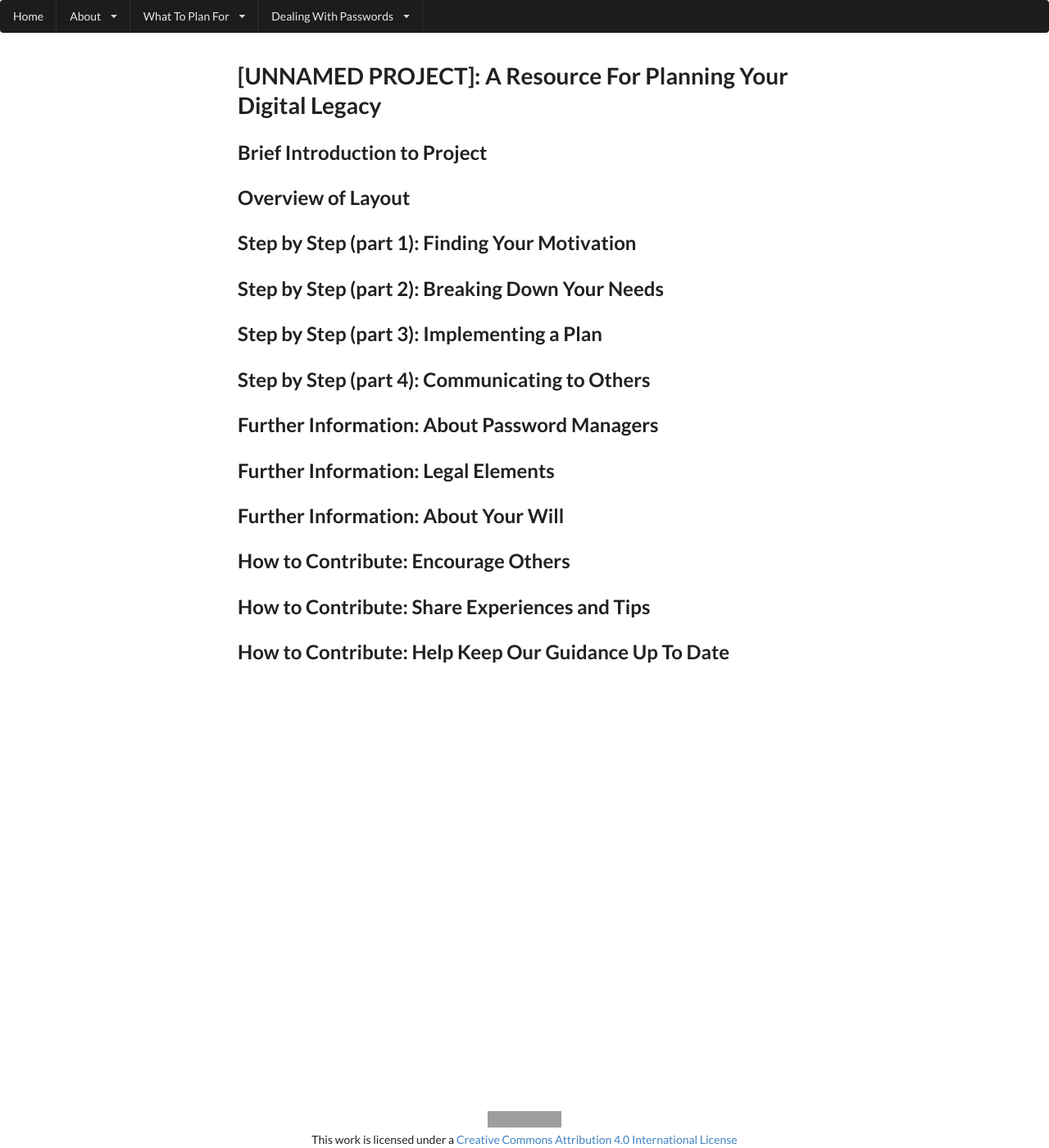
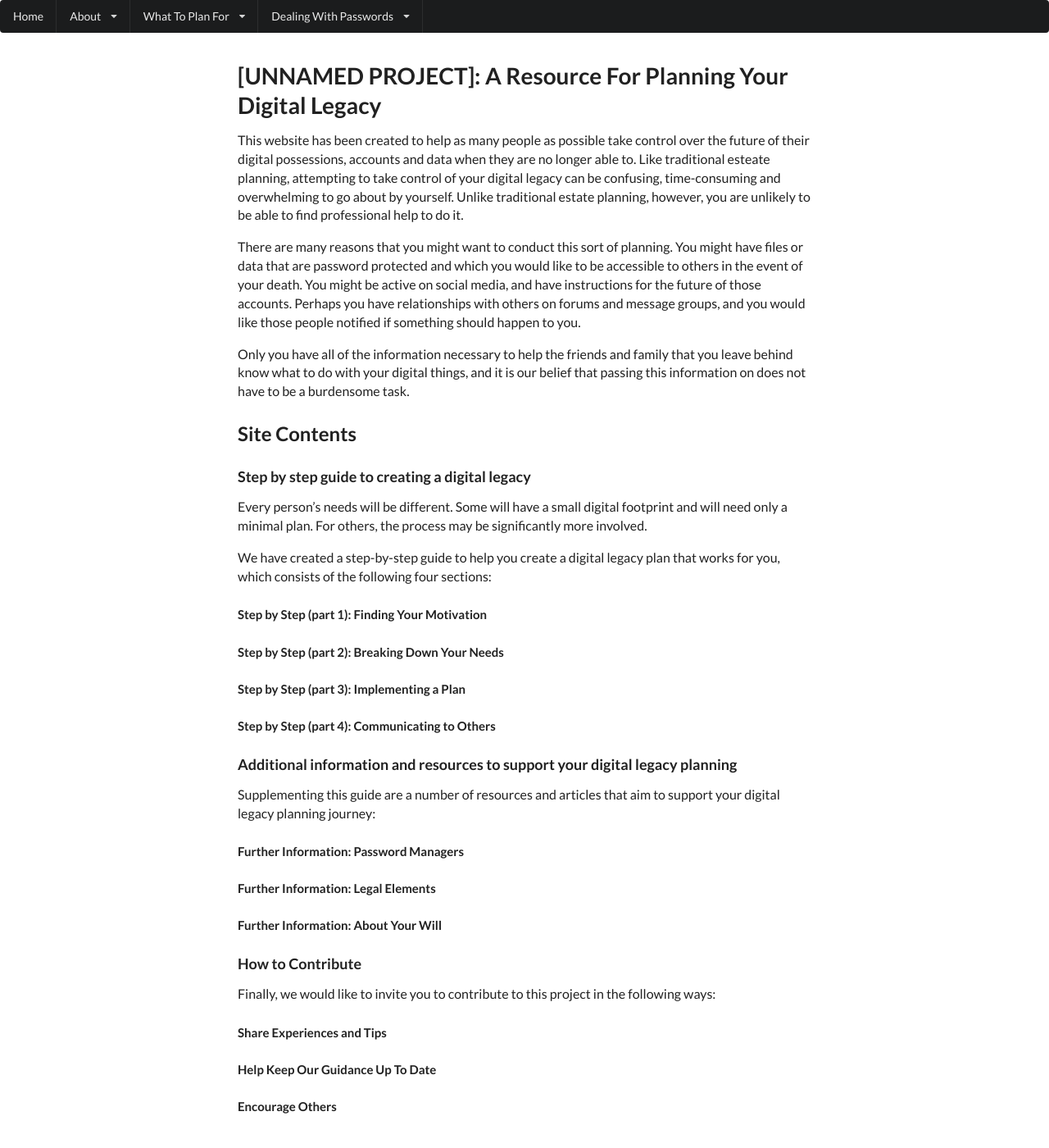
Before and after one commit to jack-c-holt/digital-legacy, a Jekyll site: the page built from index.md, in a window 1280 px wide and 1400 px high. Shown: the whole window at 82% size. Built offline with Jekyll 4.4.1, drawn with Linux system fonts in a browser that asks for light colours; grey boxes are pictures that could not be loaded.

Commit message:
Site contents update

```diff
--- a/index.md
+++ b/index.md
@@ -6,26 +6,44 @@ permalink: "/"
 
 # [UNNAMED PROJECT]: A Resource For Planning Your Digital Legacy
 
-## Brief Introduction to Project
+This website has been created to help as many people as possible take control over the future of their digital possessions, accounts and data when they are no longer able to. Like traditional esteate planning, attempting to take control of your digital legacy can be confusing, time-consuming and overwhelming to go about by yourself. Unlike traditional estate planning, however, you are unlikely to be able to find professional help to do it.
 
-## Overview of Layout
+There are many reasons that you might want to conduct this sort of planning. You might have files or data that are password protected and which you would like to be accessible to others in the event of your death. You might be active on social media, and have instructions for the future of those accounts. Perhaps you have relationships with others on forums and message groups, and you would like those people notified if something should happen to you.
 
-## Step by Step (part 1): Finding Your Motivation
+Only you have all of the information necessary to help the friends and family that you leave behind know what to do with your digital things, and it is our belief that passing this information on does not have to be a burdensome task.
 
-## Step by Step (part 2): Breaking Down Your Needs
+## Site Contents
 
-## Step by Step (part 3): Implementing a Plan
+### Step by step guide to creating a digital legacy
 
-## Step by Step (part 4): Communicating to Others
+Every person's needs will be different. Some will have a small digital footprint and will need only a minimal plan. For others, the process may be significantly more involved.
 
-## Further Information: About Password Managers
+We have created a step-by-step guide to help you create a digital legacy plan that works for you, which consists of the following four sections:
 
-## Further Information: Legal Elements
+#### Step by Step (part 1): Finding Your Motivation
 
-## Further Information: About Your Will
+#### Step by Step (part 2): Breaking Down Your Needs
 
-## How to Contribute: Encourage Others
+#### Step by Step (part 3): Implementing a Plan
 
-## How to Contribute: Share Experiences and Tips
+#### Step by Step (part 4): Communicating to Others
 
-## How to Contribute: Help Keep Our Guidance Up To Date
+### Additional information and resources to support your digital legacy planning
+
+Supplementing this guide are a number of resources and articles that aim to support your digital legacy planning journey:
+
+#### Further Information: Password Managers
+
+#### Further Information: Legal Elements
+
+#### Further Information: About Your Will
+
+### How to Contribute
+
+Finally, we would like to invite you to contribute to this project in the following ways:
+
+#### Share Experiences and Tips
+
+#### Help Keep Our Guidance Up To Date
+
+#### Encourage Others
```
Also changed, not shown: 2 other files.
